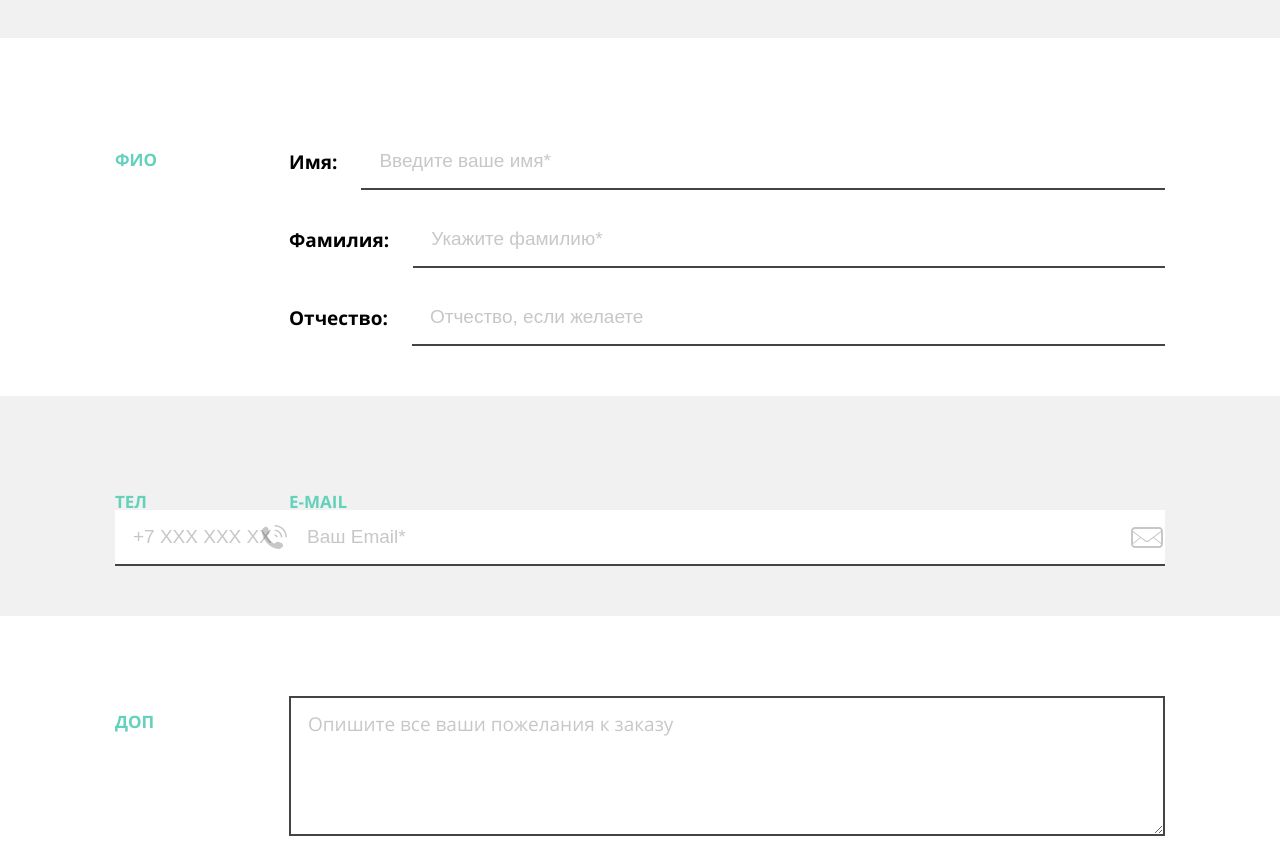
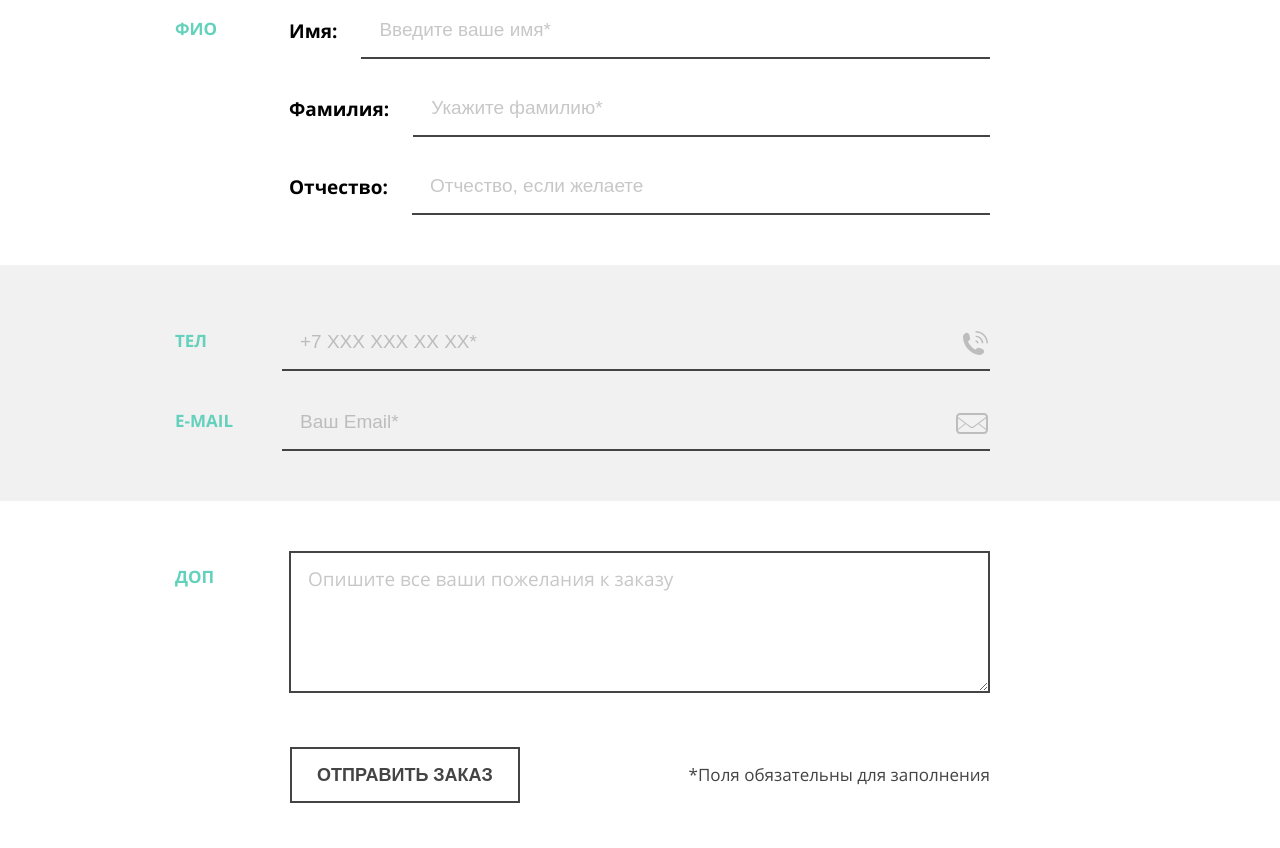
Before and after one commit to krukea/mishka, a website: page source/form.html in a window 1280 px wide. Shown: the part 1033-1881 px from the top of the page. Drawn offline with nearby package versions, Linux system fonts and the light colour scheme; files that its build step writes are made by us from their sources.

Commit message:
feat: finish order form adaptive styles

```diff
--- a/source/sass/blocks/order.scss
+++ b/source/sass/blocks/order.scss
@@ -3,7 +3,7 @@
   padding-top: 17px;
 
   @media (min-width: $tablet-width) {
-    padding-top: 54px;
+    padding-top: 50px;
   }
 
   @media (min-width: $desktop-width) {
@@ -29,11 +29,19 @@
 }
 
 .order__fieldset-wrapper {
-  padding-top: 30px;
+  @media (max-width: $mobile-only-width) {
+    padding-top: 30px;
+  }
 
   @media (min-width: $tablet-width) {
     &:nth-child(odd) {
       background-color: $basic-light-grey;
+    }
+  }
+
+  &:not(:nth-child(2)) .order__fieldset {
+    @media (min-width: $desktop-width) {
+      padding-right: 225px;
     }
   }
 }
@@ -58,8 +66,30 @@
     grid-template-columns: 174px 1fr;
   }
 
-  &--fullname {
-    padding-top: 66px;
+  &--color {
+    @media (min-width: $tablet-width) {
+      padding-bottom: 25px;
+    }
+  }
+
+  &--phone {
+    grid-template-columns: 1fr;
+  }
+}
+
+.order__fieldset-inner {
+  @media (min-width: $tablet-width) {
+    display: grid;
+    align-items: start;
+    grid-template-columns: 167px 1fr;
+  }
+
+  &:last-child {
+    padding-top: 30px;
+
+    @media (min-width: $tablet-width) {
+      padding-top: 24px;
+    }
   }
 }
 
@@ -78,6 +108,10 @@
     margin: 0;
     margin-top: 18px;
     font-size: 17px;
+  }
+
+  @media (min-width: $desktop-width) {
+    padding-left: 60px;
   }
 
   &--email,
@@ -133,8 +167,10 @@
   }
 
   &--userdata li {
-    display: flex;
-    align-items: center;
+    @media (min-width: $tablet-width) {
+      display: flex;
+      align-items: center;
+    }
   }
 
   &--userdata li:not(:last-child) {
@@ -148,6 +184,7 @@
 
   border: 0;
   border-bottom: 2px solid $basic-dark-grey;
+  background-color: transparent;
 
   font-size: 17px;
   line-height: 18px;
@@ -160,8 +197,9 @@
   }
 
   &--textarea {
+    display: block;
     width: 100%;
-    min-height: 140px;
+    min-height: 142px;
     padding: 17px;
     font-family: "OpenSans", sans-serif;
 
@@ -202,14 +240,39 @@
   }
 }
 
+.order__footer {
+  @media (min-width: $tablet-width) {
+    display: grid;
+    grid-template-columns: 230px 1fr;
+    align-items: center;
+  }
+
+  @media (min-width: $desktop-width) {
+    padding-left: 225px;
+    padding-right: 225px;
+  }
+}
+
 .order__note {
   margin-top: 17px;
 
   color: $basic-dark-grey;
   font-size: 14px;
   line-height: 16px;
+
+  @media (min-width: $tablet-width) {
+    text-align: right;
+    font-size: 17px;
+    line-height: 30px;
+  }
 }
 
 .order__submit {
   margin-top: 30px;
+
+  @media (min-width: $tablet-width) {
+    grid-row: 1;
+
+    margin: 0;
+  }
 }
```
Also changed, not shown: source/form.html (+1 -0 lines), source/img/home-desktop.jpg, source/img/home-desktop.webp, source/img/map-desktop.jpg, source/img/map-desktop.webp, source/img/photo-1-mobile.jpg, source/img/photo-1-mobile.webp, source/img/triple-set-desktop.jpg, source/img/triple-set-desktop.webp.
